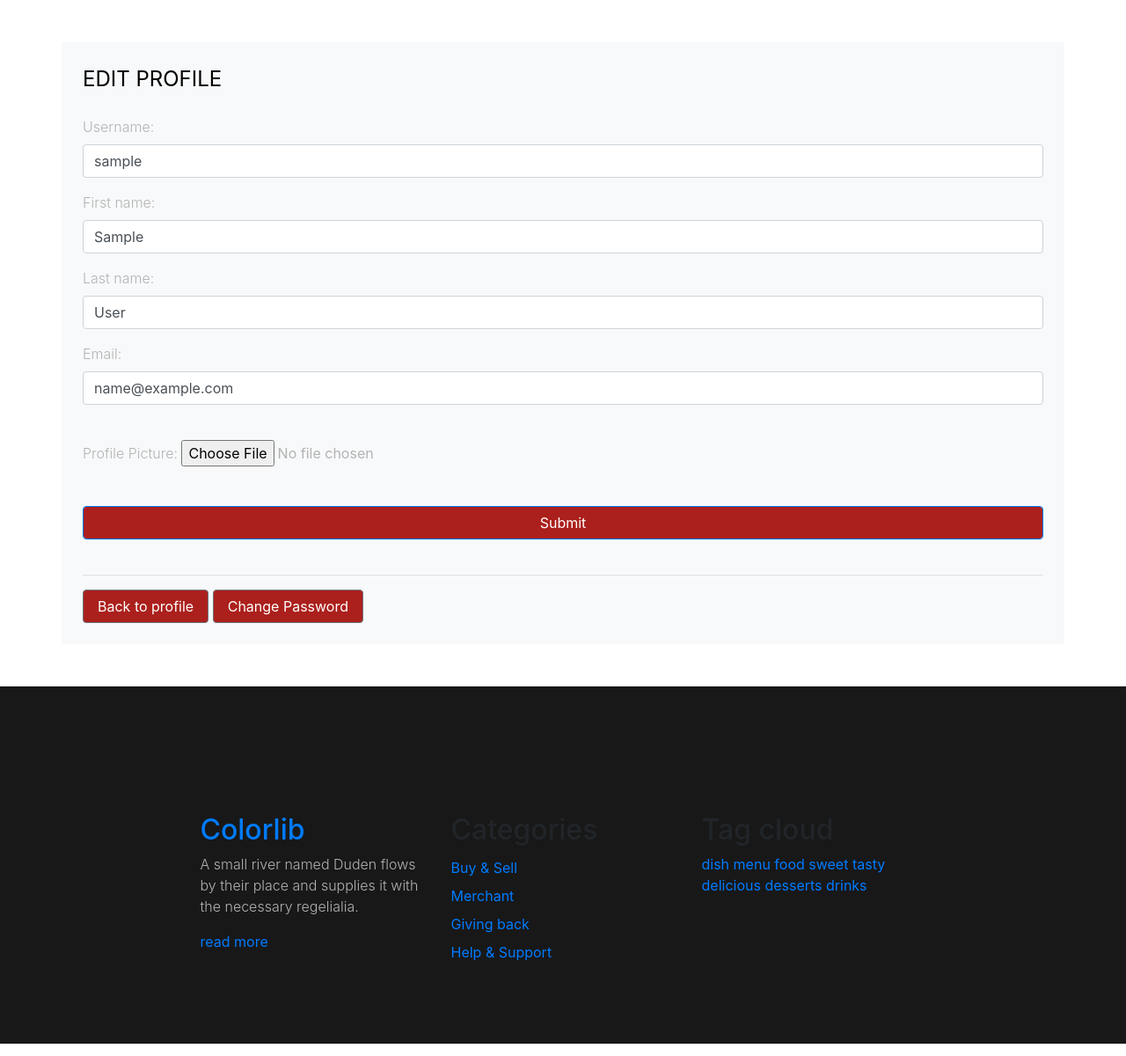
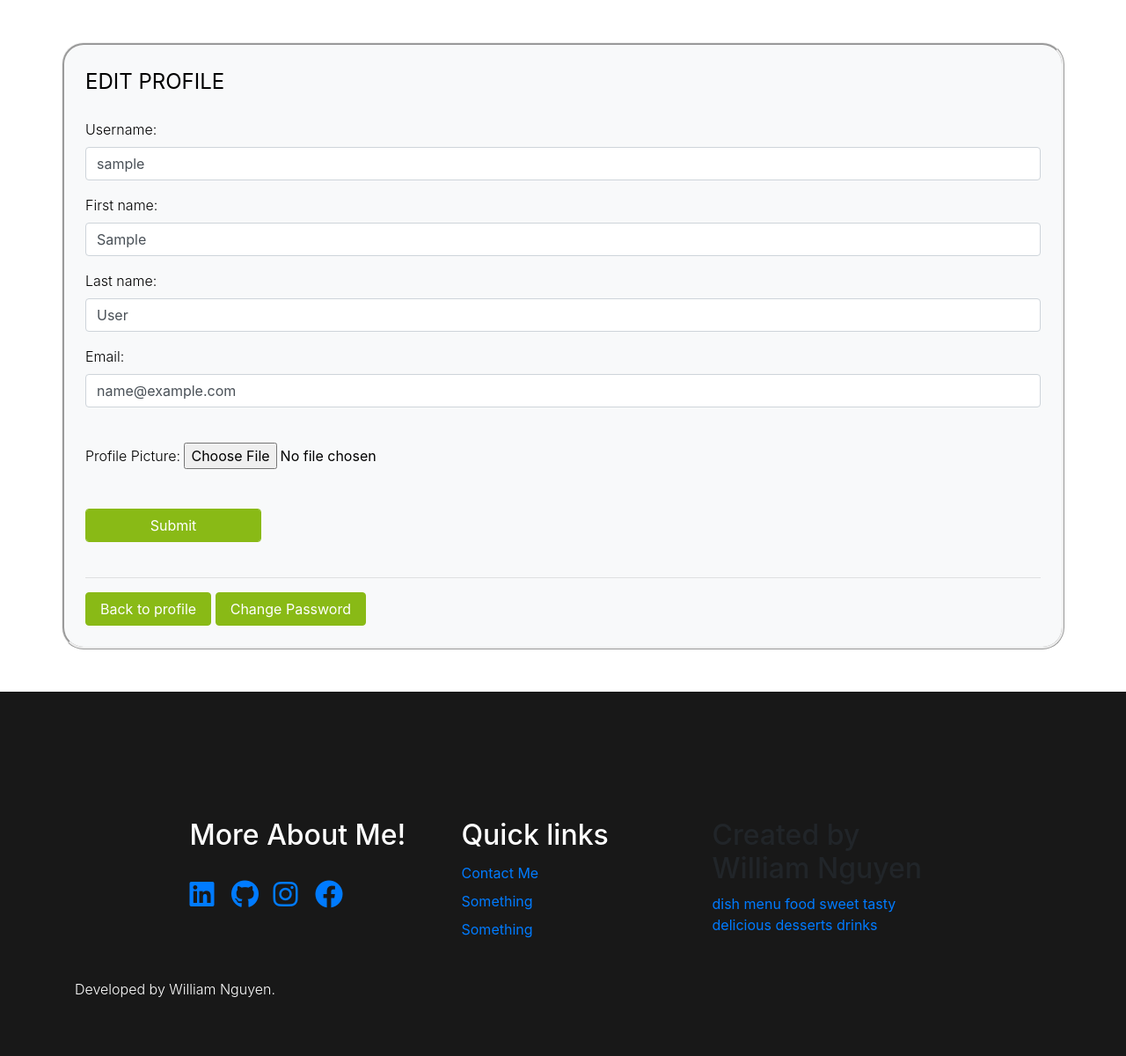
Before and after one commit to williamnguyeenx/personal_project, a Django app: page /user/edit_user in a window 1280 px wide. Shown: the part 124-1324 px from the top of the page at 88% size. Run offline with Django 4.2, Linux system fonts and the light colour scheme; the visitor is signed in with stand-in values (Sample User, id 1); data comes from the database, SQL or seed files in the repository; some libraries are stand-ins or nearby versions; some web fonts are replaced.

Commit message:
organized some things

```diff
--- a/swu/StoriesWithinUs/static/css/main.css
+++ b/swu/StoriesWithinUs/static/css/main.css
@@ -29,7 +29,7 @@ body {
     color: #000 !important; }
 
   p {
-    color: #b3b3b3;
+    color: #000000;
     font-weight: 300; }
 
   h1, h2, h3, h4, h5, h6,
--- a/swu/StoriesWithinUs/story/templates/base.html
+++ b/swu/StoriesWithinUs/story/templates/base.html
@@ -92,22 +92,26 @@
 <footer>
     <div class="container mt-5 pt-5 pb-5">
         <div class="row pt-5 pb-4 d-flex justify-content-center">
-            <div class="col-md-6 col-lg-3 mb-md-0 mb-4">
-                <h2 class="footer-heading"><a href="#" class="logo">Colorlib</a></h2>
-                <p>A small river named Duden flows by their place and supplies it with the necessary regelialia.</p>
-                <a href="#">read more <span class="ion-ios-arrow-round-forward"></span></a>
+            <div class="col-md-6 col-lg-3 mb-md-0 mb-4 mr-4">
+                <h2 class="footer-heading" style="color:white">More About Me!</h2>
+                <br>
+                <div class="row">
+                    <div class="col-2"><a href="#"><i class="fa-brands fa-linkedin fa-2x"></i></a></div>
+                    <div class="col-2"><a href="#"><i class="fa-brands fa-github fa-2x"></i></a></div>
+                    <div class="col-2"><a href="#"><i class="fa-brands fa-instagram fa-2x"></i></a></div>
+                    <div class="col-2"><a href="#"><i class="fa-brands fa-facebook fa-2x"></i></a></div>
+                </div>
             </div>
             <div class="col-md-6 col-lg-3 mb-md-0 mb-4">
-                <h2 class="footer-heading">Categories</h2>
+                <h2 class="footer-heading" style="color:white">Quick links</h2>
                 <ul class="list-unstyled">
-                    <li><a href="#" class="py-1 d-block">Buy &amp; Sell</a></li>
-                    <li><a href="#" class="py-1 d-block">Merchant</a></li>
-                    <li><a href="#" class="py-1 d-block">Giving back</a></li>
-                    <li><a href="#" class="py-1 d-block">Help &amp; Support</a></li>
+                    <li><a href="#" class="py-1 d-block">Contact Me</a></li>
+                    <li><a href="#" class="py-1 d-block">Something</a></li>
+                    <li><a href="#" class="py-1 d-block">Something</a></li>
                 </ul>
             </div>
             <div class="col-md-6 col-lg-3 mb-md-0 mb-4">
-                <h2 class="footer-heading">Tag cloud</h2>
+                <h2 class="footer-heading">Created by William Nguyen</h2>
                 <div class="tagcloud">
                 <a href="#" class="tag-cloud-link">dish</a>
                 <a href="#" class="tag-cloud-link">menu</a>
@@ -120,6 +124,7 @@
             </div>
         </div>
     </div>
+    <p style="color:white">Developed by William Nguyen.</p>
 </footer>
 
 <section>
--- a/swu/StoriesWithinUs/story/templates/list_stories.html
+++ b/swu/StoriesWithinUs/story/templates/list_stories.html
@@ -5,7 +5,7 @@
 <!-- start reading intro -->
 <div class="container my-5">
     {% for story in stories %}
-    <a href="{% url 'show-story' story.id %}"><div class="read-intro bg-light mb-5">
+    <a href="{% url 'show-story' story.id %}"><div class="read-intro mb-2" style="border-radius:15px; background-color: rgb(240, 240, 240);">
         <div class="row">
             <div class="cover col-* d-flex justify-content-center align-items-center">
                 {% if story.story_image %}
@@ -31,12 +31,12 @@
                             <td> {{ story.created_at }}</td>
                         </tr>
                         <tr>
-                            <th scope="row">Update:</th>
+                            <th scope="row">Likes:</th>
                             <td> {{ story.total_likes }}</td>
                         </tr>
                     </tbody>
                 </table>
-                <p>{{ story.description }}</p>
+                <p class="text_hidden">{{ story.description }}</p>
             </div>
         </div>
     </div></a>
--- a/swu/StoriesWithinUs/user/templates/edit_user.html
+++ b/swu/StoriesWithinUs/user/templates/edit_user.html
@@ -10,7 +10,7 @@
     {% endfor %}
 {% endif %}
 
-<div class="container bg-light form-group p-4 mt-5 mb-5" style="color:black">
+<div class="container bg-light form-group p-4 mt-5 mb-5" style="border-radius:25px; border-style:ridge">
     <div style="color:black; font-size:24px"> EDIT PROFILE </div>
     <br>
     <form action="" method ="POST" enctype="multipart/form-data">
@@ -19,13 +19,13 @@
         <br>
         {{ img_form.as_p }}
         <br>
-        <button type="submit" class="form-control btn btn-primary rounded submit px-3" style="background-color: #ab201c;">Submit</button>
+        <button type="submit" class="form-control btn btn-primary rounded submit px-3" style="background-color: #89ba16; border-color: #89ba16; width: 200px">Submit</button>
     </form>
     <br>
     <hr>
 
-    <a href="{% url 'profile' request.user.id %}" type="button" class="btn btn-secondary rounded submit px-3" style="background-color: #ab201c;">Back to profile</a>
-    <a href="{% url 'change-password' %}" type="button" class="btn btn-secondary rounded submit px-3" style="background-color: #ab201c;">Change Password</a>
+    <a href="{% url 'profile' request.user.id %}" type="button" class="btn btn-secondary rounded submit px-3" style="background-color: #89ba16; border-color: #89ba16">Back to profile</a>
+    <a href="{% url 'change-password' %}" type="button" class="btn btn-secondary rounded submit px-3" style="background-color: #89ba16; border-color: #89ba16">Change Password</a>
 </div>
 
 {% endblock %}
```
Also changed, not shown: swu/StoriesWithinUs/static/css/style.css (+62 -54 lines), swu/StoriesWithinUs/story/templates/home.html (+35 -23 lines), swu/StoriesWithinUs/story/templates/show_tag.html (+8 -4 lines).
